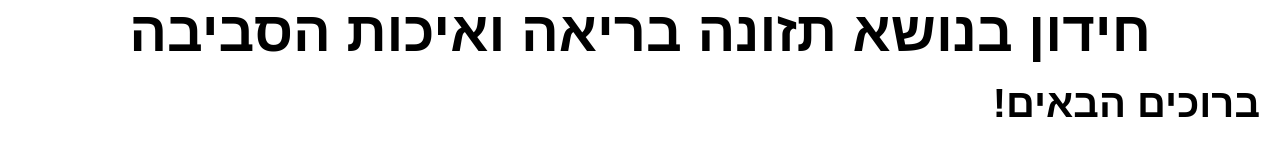
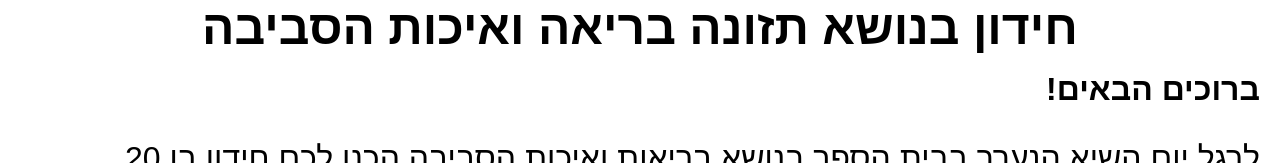
Before and after one commit to OfekZeevi/OfekZeevi.github.io, a plain HTML site: page edu-quiz/index.html in a window 1280 px wide. Shown: the top 163 px of the page. Drawn offline with nearby package versions, Linux system fonts and the light colour scheme; a web font is replaced by a local one.

Commit message:
Updated font sizes

```diff
--- a/edu-quiz/resources/css/style.css
+++ b/edu-quiz/resources/css/style.css
@@ -7,7 +7,7 @@ body
     padding-top: 0px;
     font-family: 'Alef', sans-serif;
 
-    font-size: 5vh;
+    font-size: 4vh;
 }
 
 td, th
@@ -23,14 +23,14 @@ tr.winnerRow
 
 h1
 {
-    font-size: 7vh;
+    font-size: 6vh;
     margin: 0;
     text-align: center;
 }
 
 h2
 {
-    font-size: 5vh;
+    font-size: 4vh;
     margin: 0;
     margin-top: 2vh;
 }
```
